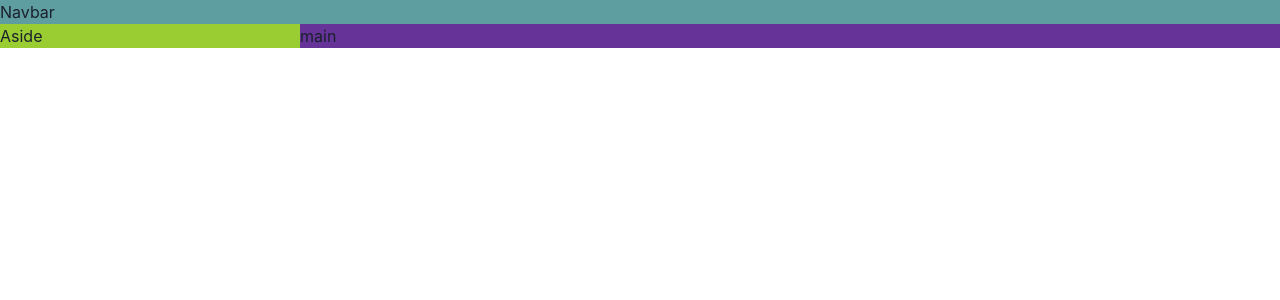
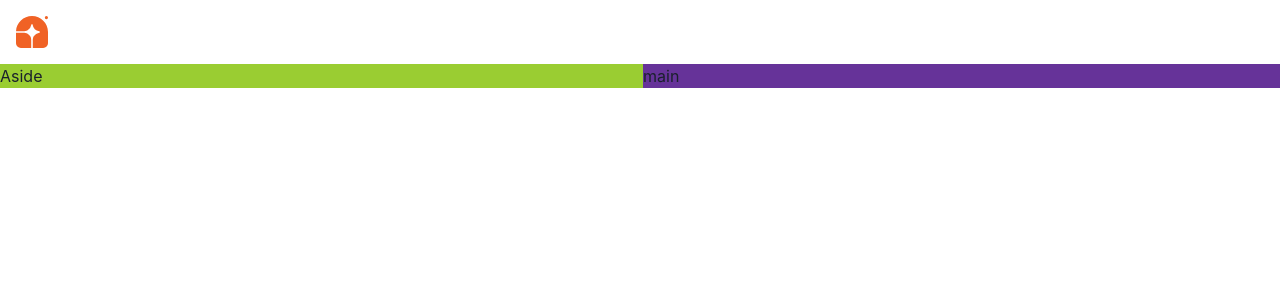
Before and after one commit to Param7272/GameHub, a React (Vite) app: page / in a window 1280 px wide. Shown: the top 300 px of the page. Built offline with nearby package versions, Linux system fonts and the light colour scheme.

Commit message:
build a navbar

```diff
--- a/src/App.tsx
+++ b/src/App.tsx
@@ -1,21 +1,22 @@
-import { Button, Grid, GridItem, Show } from "@chakra-ui/react";
+import { Grid, GridItem, Show } from "@chakra-ui/react";
+import Navbar from "./components/Navbar";
 
 function App() {
   return (
     <Grid
       gridTemplateAreas={{
         base: `"nav" "main"`,
-        md: `"nav nav" "aside main"`,
+        lg: `"nav nav" "aside main"`,
       }}
-      gridTemplateColumns={{
-        base: "1fr",
-        md: "300px 1fr",
-      }}
+      // gridTemplateColumns={{
+      //   base: "1fr",
+      //   lg: "300px 1fr",
+      // }}
     >
-      <GridItem area={"nav"} bgColor={"cadetblue"}>
-        Navbar
+      <GridItem area={"nav"}>
+        <Navbar />
       </GridItem>
-      <Show above="md">
+      <Show above="lg">
         <GridItem bgColor={"yellowgreen"} area={"aside"}>
           Aside
         </GridItem>
--- /dev/null
+++ b/src/components/Navbar.tsx
@@ -0,0 +1,10 @@
+import { HStack, Image } from "@chakra-ui/react";
+
+const Navbar = () => {
+  return (
+    <HStack>
+      <Image src="logo.svg" alt="logo" padding={4} width={16} />
+    </HStack>
+  );
+};
+export default Navbar;
```
Also changed, not shown: public/logo.svg (added).
